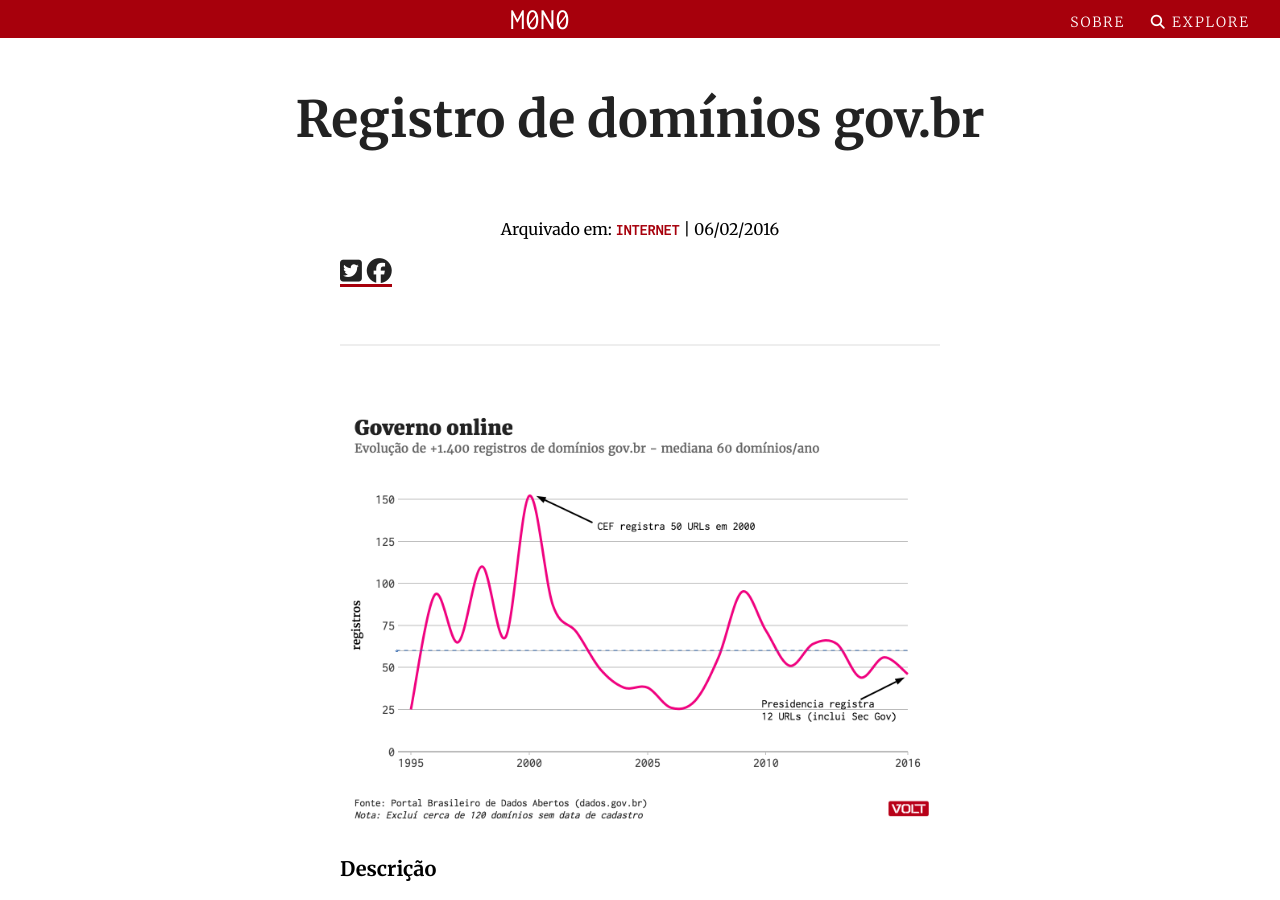
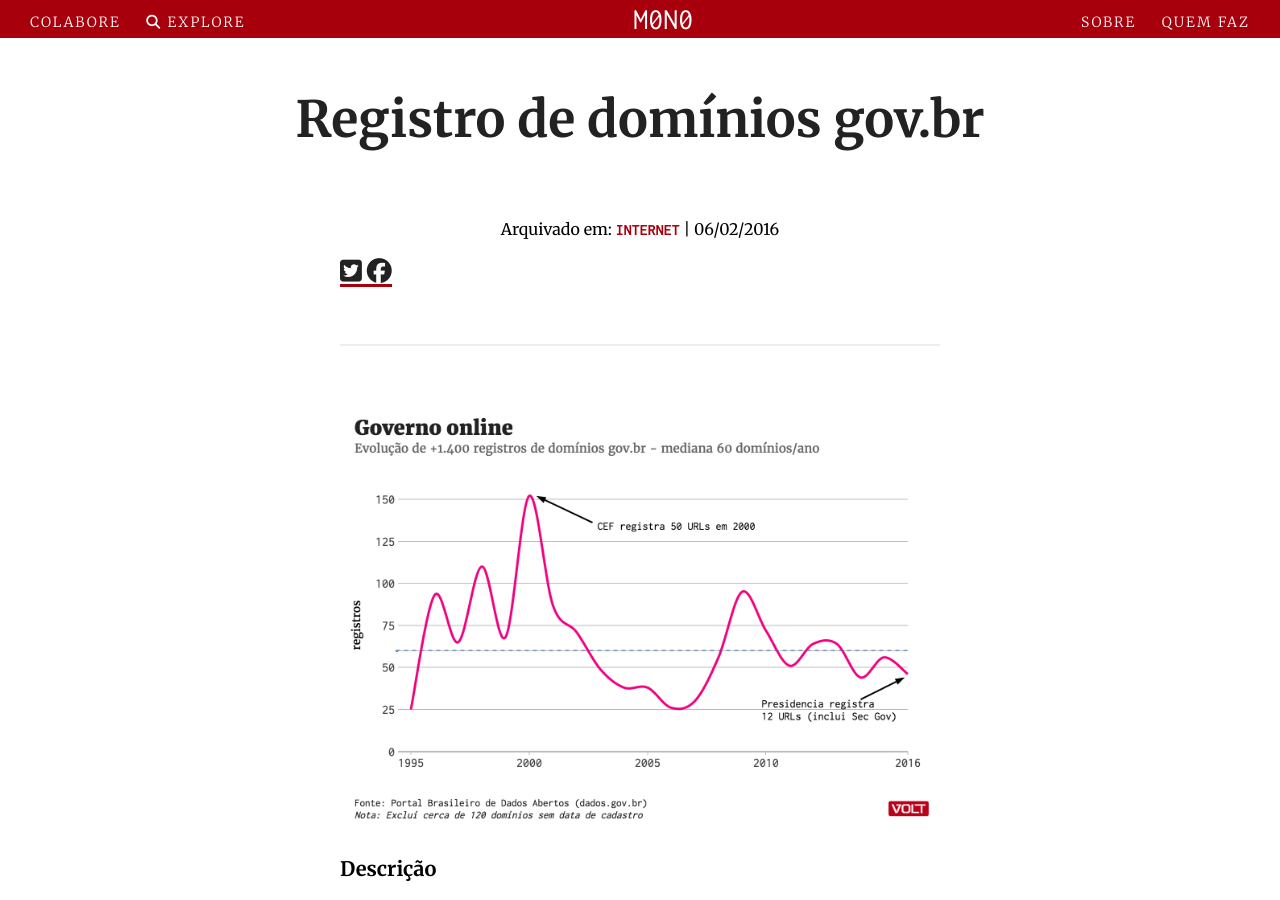
Before and after one commit to sergiospagnuolo/mono-volt, a Jekyll site: the page built from _posts/2016-02-06-dominios-govbr.md, in a window 1280 px wide and 900 px high. Built offline with Jekyll 4.4.1, drawn with Linux system fonts in a browser that asks for light colours; nearby versions of some CDN libraries.

Commit message:
change default.post

```diff
--- a/_layouts/defaultpost.html
+++ b/_layouts/defaultpost.html
@@ -7,6 +7,12 @@
 			<nav class="main-nav">
 				<ul>
 					<li><a href="/sobre.html">Sobre</a></li>
+					<li><a href="/quem.html">Quem Faz</a></li>
+				</ul>
+			</nav>
+			<nav class="main-navdois">
+				<ul>
+					<li><a href="/colabore.html">Colabore</a></li>
 					<li><a href="/search.html"><i class="fa fa-search" aria-hidden="true"></i>
 Explore</a></li>
 				</ul>
```
Also changed, not shown: 5 other files. Lines whose indentation alone changed are shown as unchanged.
